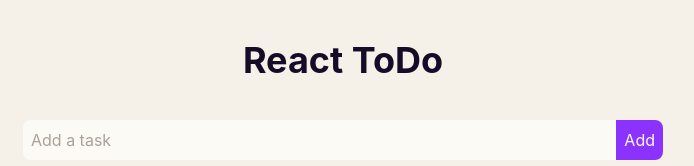
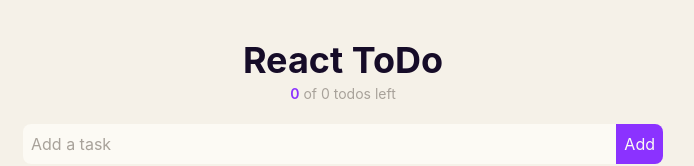
Before and after one commit to AmrGamalbit/react-todo, a React (Vite) app: page / in a window 1280 px wide. Shown: the top 166 px of the page, without its empty margins (297-991 px from the left). Built offline with nearby package versions, Linux system fonts and the light colour scheme.

Commit message:
feat: integrate TodoCounter into Header component

```diff
--- a/src/App.jsx
+++ b/src/App.jsx
@@ -3,9 +3,12 @@ import "./App.css";
 import Header from "./Header";
 import TodoForm from "./TodoForm";
 import TodoList from "./TodoList";
+import TodoCounter from "./TodoCounter";
 
 function App() {
   const [todos, setTodos] = useState([]);
+  const completedCount = todos.filter((todo) => todo.completed).length;
+  const totalCount = todos.length;
 
   const handleToggle = (id) => {
     setTodos(
@@ -34,7 +37,9 @@ function App() {
 
   return (
     <>
-      <Header />
+      <Header>
+        <TodoCounter completedCount={completedCount} totalCount={totalCount} />
+      </Header>
       <TodoForm onAddTodo={handleAdd} />
       <TodoList
         todos={todos}
--- a/src/Header.jsx
+++ b/src/Header.jsx
@@ -1,9 +1,7 @@
 function Header({ children }) {
   return (
-    <header>
-      <h2 className="text-4xl font-bold text-heading flex items-center justify-center m-10">
-        React ToDo
-      </h2>
+    <header className="flex flex-col items-center justify-center gap-1 mt-10 mb-5">
+      <h2 className="text-4xl font-bold text-heading">React ToDo</h2>
       {children}
     </header>
   );
--- /dev/null
+++ b/src/TodoCounter.jsx
@@ -0,0 +1,12 @@
+function TodoCounter({ completedCount, totalCount }) {
+  return (
+    <p className="text-muted text-sm">
+      <span className="text-primary font-semibold">
+        {totalCount - completedCount}
+      </span>{" "}
+      of {totalCount} todos left
+    </p>
+  );
+}
+
+export default TodoCounter;
```
